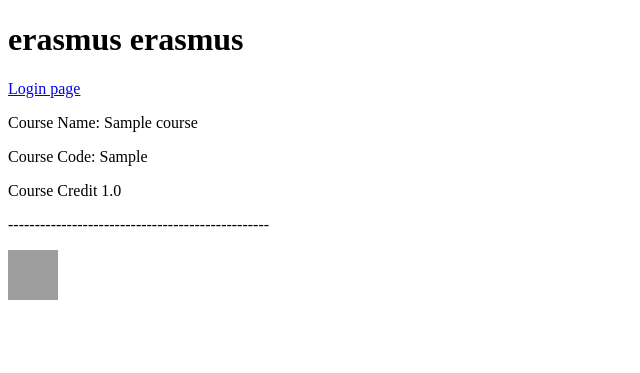
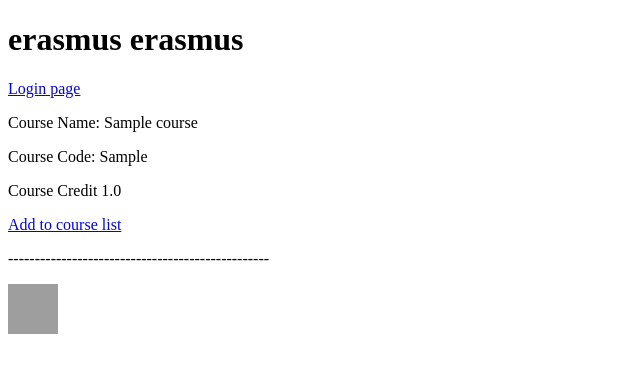
Before and after one commit to aysekelleci/cs319-project, a Django app: page /courses/ in a window 1280 px wide. Shown: the top 373 px of the page, without its empty margins (0-640 px from the left). Run offline with Django 4.2, Linux system fonts and the light colour scheme; tables that the repository leaves empty hold one stand-in row (values such as "Sample post"); some libraries are stand-ins or nearby versions; grey boxes are pictures that could not be loaded.

Commit message:
add/delete course views

```diff
--- a/erasmus/src/erasmus/accounts/models.py
+++ b/erasmus/src/erasmus/accounts/models.py
@@ -43,7 +43,7 @@ class BoardMember(models.Model):
 class UserCourse(models.Model):
     course = models.ForeignKey(Course, on_delete=models.CASCADE, related_name='courses')
     user = models.ForeignKey(Student, on_delete=models.CASCADE, related_name='student_user')
-    grade = models.IntegerField()
+    grade = models.IntegerField(blank=True)
     takenInsteadOf = models.CharField(max_length=20)
 
     def __str__(self):
--- a/erasmus/src/erasmus/courses/templates/courses/courses.html
+++ b/erasmus/src/erasmus/courses/templates/courses/courses.html
@@ -20,6 +20,7 @@
         <div style="flex:1">
         <p class="Link"> Course Credit {{course.course_credit}} </p>
         </div>
+        <a class="btn btn-outline-secondary add-btn" href="/add-to-courses/{{course.pk}}"> Add to course list</a>
         <div style="flex:1"><p>-------------------------------------------------</p></div>
 
     </div>
--- a/erasmus/src/erasmus/courses/urls.py
+++ b/erasmus/src/erasmus/courses/urls.py
@@ -9,5 +9,8 @@ from django.urls import path, include
 
 urlpatterns = [
     path('accounts/profile/', views.HomeView.as_view(),  name="profile"),
-    path('courses/', views.CourseView.as_view(), name="courses")
+    path('courses/', views.CourseView.as_view(), name="courses"),
+    path('add-to-courses/<int:course_id>', views.AddCourseView.as_view(), name="add-course"),
+    path('remove-from-courses/<int:course_id>', views.DeleteCourseView.as_view(), name="remove-course"),
+    path('add-unapproved-course/', views.AddUnapprovedCourse.as_view(), name="add-unapproved-course")
 ]
--- a/erasmus/src/erasmus/courses/views.py
+++ b/erasmus/src/erasmus/courses/views.py
@@ -1,10 +1,17 @@
 from django.shortcuts import render
 from django.views import View
+from django.shortcuts import get_object_or_404, render
+from django.shortcuts import redirect
+from .models import Course
+from accounts.models import UserCourse, Student, ErasmusUser
+from django.contrib import messages
 
-from .models import Course
-# Create your views here.
+from django.contrib.auth.mixins import LoginRequiredMixin
+
+from courses.forms import CourseForm
 
 
+# Create your views here.
 class HomeView(View):
     def get(self, request):
         return render(request, 'courses/home.html')
@@ -17,3 +24,57 @@ class CourseView(View):
 
         context = {'user': user, 'courses': courses}
         return render(request, 'courses/courses.html', context)
+
+
+class AddCourseView(View):
+    def get(self, request, course_id):
+        course = get_object_or_404(Course, pk=course_id)  # Check whether given course object exists
+        user = request.user
+        erasmus_user = ErasmusUser.objects.get(user=user)
+        student = Student.objects.get(user=erasmus_user)  # get which student wants to add approved course
+        try:
+            course_item = UserCourse.objects.get(user=student,
+                                                 course=course)  # control whether course item already added
+        except:
+            course_item = None
+        if course_item is not None:
+            messages.info(request, "This course already added to course list.")
+            return redirect("/courses")
+
+        else:
+            course = UserCourse.objects.create(user=student, course=course)
+            messages.info(request, "This course was added to your course list.")
+            return redirect("/courses")
+
+
+class DeleteCourseView(View):
+    def get(self, request, course_id):
+        user = request.user
+        erasmus_user = ErasmusUser.objects.get(user=user)
+        student = Student.objects.get_object_or_404(user=erasmus_user)  # get which student wants to add approved course
+        course = get_object_or_404(Course, pk=course_id)
+
+        try:
+            course_item = UserCourse.objects.get(user=student, course=course)  # control whether course item already added
+        except:
+            course_item = None
+        if course_item is not None:
+            course_item.delete()
+            messages.info(request, "This item removed from course list.")
+            return redirect("/courses")
+
+
+class AddUnapprovedCourse(LoginRequiredMixin, View):
+
+    def get(self, request):
+        username = request.user.username
+
+        new_course = None
+
+        course_form = CourseForm()
+
+        return render(request,
+                      'courses/add_unapproved_course.html',
+                      {'new_course': new_course,
+                       'course_form': course_form,
+                       'username': username})
```
Also changed, not shown: erasmus/src/erasmus/courses/forms.py (added, +13 -0 lines), erasmus/src/erasmus/courses/templates/courses/add_unapproved_course.html (added, +18 -0 lines), erasmus/src/erasmus/accounts/migrations/0004_alter_usercourse_grade.py (added).
